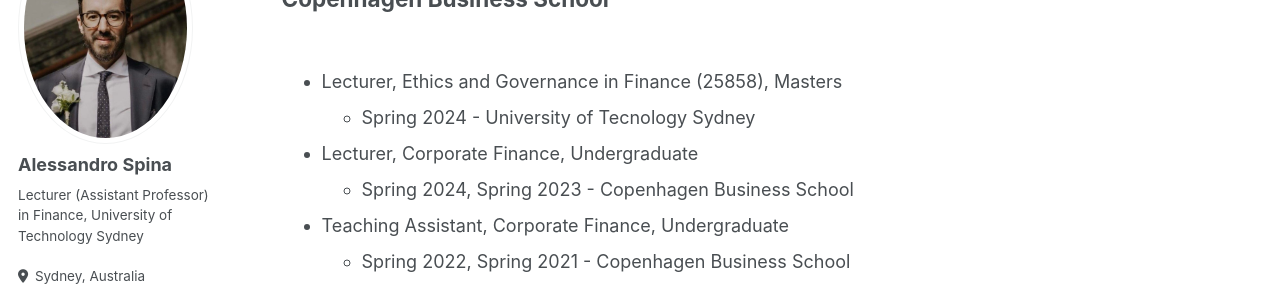
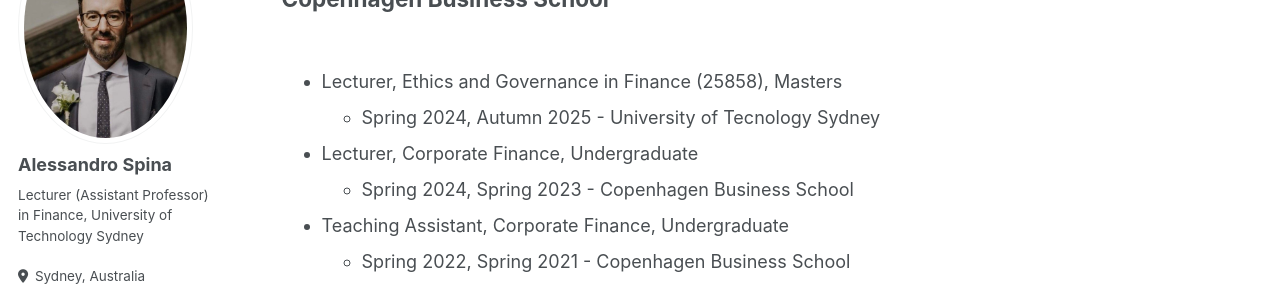
Before and after one commit to aspi6246/aspi6246.github.io, a Jekyll site: the page built from _pages/teaching.html, in a window 1280 px wide and 1147 px high. Shown: the part 194-482 px from the top of the window. Built offline with Jekyll 4.4.1, drawn with Linux system fonts in a browser that asks for light colours; some web fonts are replaced.

Commit message:
Update teaching.html

```diff
--- a/_pages/teaching.html
+++ b/_pages/teaching.html
@@ -12,7 +12,7 @@ author_profile: true
 <ul>
 <li>Lecturer, Ethics and Governance in Finance (25858), Masters </li>
     <ul>
-      <li>Spring 2024 - University of Tecnology Sydney </li>
+      <li>Spring 2024, Autumn 2025 - University of Tecnology Sydney </li>
     </ul>
 
  <li>Lecturer, Corporate Finance, Undergraduate </li>
```
